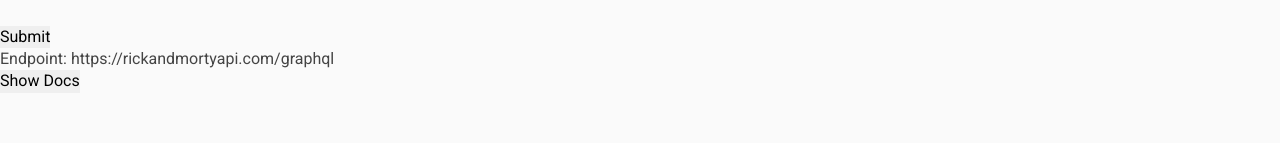
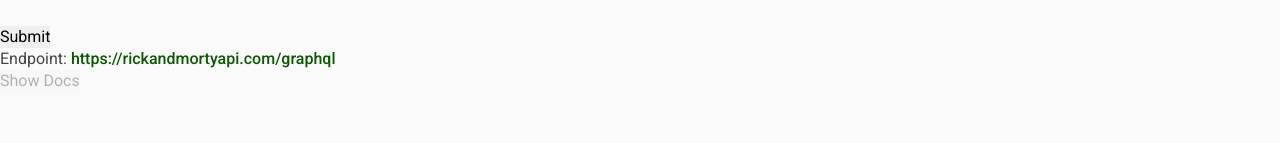
Before and after one commit to yevheniiorhanistyi/graphiql-playground, a Next.js app: page /playground in a window 1280 px wide. Shown: the part 172-315 px from the top of the page. Built offline with nearby package versions, Linux system fonts and the light colour scheme; no server answers; sample sign-in values are in the browser's storage.

Commit message:
refactor: refactor endpoint and disabling show docs button

```diff
--- /dev/null
+++ b/src/components/InputEndpoint/InputEndpoint.module.scss
@@ -0,0 +1,12 @@
+
+.endpoint_text {
+  font-weight: 500;
+}
+
+.valid_color {
+  color: var(--success-color);
+}
+
+.invalid_color {
+  color: var(--error-color);
+}
--- a/src/components/InputEndpoint/InputEndpoint.tsx
+++ b/src/components/InputEndpoint/InputEndpoint.tsx
@@ -2,16 +2,18 @@
 import { useForm } from 'react-hook-form';
 import Input from '../Input/Input';
 import { endpointFormType } from '@/interfaces/formInterfaces';
-import { INITIAL_ENDPOINT } from '@/constants/stringConstants';
+import { INITIAL_ENDPOINT, URL_REGEXP } from '@/constants/stringConstants';
 import { FC, useEffect, useState } from 'react';
 import useTranslation from '@/localization/useTranslation';
+import cn from 'classnames';
+import styles from './InputEndpoint.module.scss';
 
 type InputEndpointType = {
-  getEndpoint: (endpoint: string) => void;
+  getEndpoint: (endpoint: string | null) => void;
 };
 
 const InputEndpoint: FC<InputEndpointType> = ({ getEndpoint }) => {
-  const [endpoint, setEndpoint] = useState<string>(INITIAL_ENDPOINT);
+  const [endpoint, setEndpoint] = useState<string | null>(INITIAL_ENDPOINT);
   const { register, handleSubmit } = useForm<endpointFormType>();
 
   const t = useTranslation();
@@ -20,21 +22,27 @@ const InputEndpoint: FC<InputEndpointType> = ({ getEndpoint }) => {
     getEndpoint(INITIAL_ENDPOINT);
   }, [getEndpoint]);
 
-  const handleChangeEnpoint = (data: endpointFormType): void => {
-    setEndpoint(data.endpoint);
-    getEndpoint(data.endpoint);
+  const handleChangeEndpoint = (data: endpointFormType): void => {
+    const regexp = new RegExp(URL_REGEXP);
+    if (regexp.test(data.endpoint)) {
+      setEndpoint(data.endpoint);
+      getEndpoint(data.endpoint);
+    } else {
+      setEndpoint(null);
+      getEndpoint(null);
+    }
   };
 
   return (
     <div style={{ width: '40rem' }}>
       <div style={{ display: 'flex', gap: '1rem' }}>
-        <form action="submit" onSubmit={handleSubmit(handleChangeEnpoint)}>
+        <form action="submit" onSubmit={handleSubmit(handleChangeEndpoint)}>
           <Input<endpointFormType>
             register={register}
             label={`${t['Endpoint']}: `}
             name="endpoint"
             type="text"
-            placeholder={endpoint}
+            placeholder={endpoint ? endpoint : ''}
           />
           <button type="submit">{t['Submit']}</button>
         </form>
@@ -42,7 +50,11 @@ const InputEndpoint: FC<InputEndpointType> = ({ getEndpoint }) => {
 
       <p>
         <span>{t['Endpoint']}: </span>
-        <span>{endpoint}</span>
+        <span
+          className={cn(styles.endpoint_text, endpoint ? styles.valid_color : styles.invalid_color)}
+        >
+          {endpoint ? endpoint : t['invalid endpoint']}
+        </span>
       </p>
     </div>
   );
--- a/src/constants/stringConstants.ts
+++ b/src/constants/stringConstants.ts
@@ -1,3 +1,5 @@
 export const INITIAL_ENDPOINT = 'https://rickandmortyapi.com/graphql';
 export const SMTH_WENT_WRONG = 'Ooops, something went wrong...';
 export const TRY_AGAIN = 'Try again';
+export const URL_REGEXP =
+  /[(http(s)?)://(www.)?a-zA-Z0-9@:%._+~#=]{2,256}\.[a-z]{2,6}\b([-a-zA-Z0-9@:%_+.~#?&//=]*)/gi;
--- a/src/localization/locales/en.json
+++ b/src/localization/locales/en.json
@@ -68,6 +68,7 @@
   "Section": "Section",
   "Schema description": "GraphQL Docs is a tool that generates comprehensive documentation for GraphQL APIs. It automatically generates documentation from GraphQL schemas, offering insights into available queries, mutations, types, and their relationships.",
   "Root Types": "Root Types",
+  "invalid endpoint": "Invalid endpoint",
   "auth/app-not-authorized":
   "This app, identified by the domain where it's hosted, is not authorized to use Firebase Authentication with the provided API key. Review your key configuration in the Google API console.",
 "auth/credential-already-in-use":
--- a/src/localization/locales/ru.json
+++ b/src/localization/locales/ru.json
@@ -68,6 +68,7 @@
   "Section": "Раздел",
   "Schema description": "Документация GraphQL - это инструмент, который генерирует документацию о GraphQL API. Он автоматически генерирует документацию на основе схем GraphQL, предлагая информацию о доступных запросах, мутациях, типах и их взаимосвязях.",
   "Root Types": "Типы запросов",
+  "invalid endpoint": "Неверный адрес",
   "auth/app-not-authorized":
     "Это приложение, определяемое доменом, в котором оно размещено, не имеет прав на использование проверки подлинности Firebase с указанным ключом API. Проверьте конфигурацию ключа в консоли Google API.",
   "auth/credential-already-in-use": "Эти учетные данные уже связаны с другим пользователем.",
--- a/src/pages/playground/index.tsx
+++ b/src/pages/playground/index.tsx
@@ -9,9 +9,10 @@ import { Suspense, lazy, useEffect, useState } from 'react';
 export default function Playground() {
   const Docs = lazy(() => import('../../components/Docs/Docs'));
 
-  const [isDocsDispayed, setIsDocsDispayed] = useState<boolean>(false);
-  const [endpoint, setEnpont] = useState<string | null>(null);
+  const [isDocsDisplayed, setIsDocsDisplayed] = useState<boolean>(false);
+  const [endpoint, setEndpoint] = useState<string | null>(null);
   const [schema, setSchema] = useState<__Schema | null>(null);
+  const [disableDocsBtn, setDisableDocsBtn] = useState<boolean>(true);
 
   useEffect(() => {
     if (endpoint) {
@@ -19,13 +20,19 @@ export default function Playground() {
     }
   }, [endpoint]);
 
+  useEffect(() => {
+    schema && endpoint
+      ? setDisableDocsBtn(false)
+      : (setDisableDocsBtn(true), setIsDocsDisplayed(false));
+  }, [schema, endpoint]);
+
   const getSchema = async (endpoint: string) => {
     const response = await getGraphQLSchema(endpoint);
     setSchema(response);
   };
 
-  const toggleDocsDyspalyed = () => {
-    setIsDocsDispayed((prev) => !prev);
+  const toggleDocsDisplayed = () => {
+    setIsDocsDisplayed((prev) => !prev);
   };
 
   return (
@@ -38,13 +45,15 @@ export default function Playground() {
       </Head>
       <div>GraphiQL Playground Page</div>
 
-      <InputEndpoint getEndpoint={setEnpont} />
+      <InputEndpoint getEndpoint={setEndpoint} />
 
-      <button onClick={toggleDocsDyspalyed}>Show Docs</button>
+      <button disabled={disableDocsBtn} onClick={toggleDocsDisplayed}>
+        Show Docs
+      </button>
 
-      {isDocsDispayed && schema && (
+      {isDocsDisplayed && schema && (
         <Suspense fallback={<Loader />}>
-          <Docs schema={schema} handleClose={toggleDocsDyspalyed} />
+          <Docs schema={schema} handleClose={toggleDocsDisplayed} />
         </Suspense>
       )}
     </ProtectedRoute>
```
